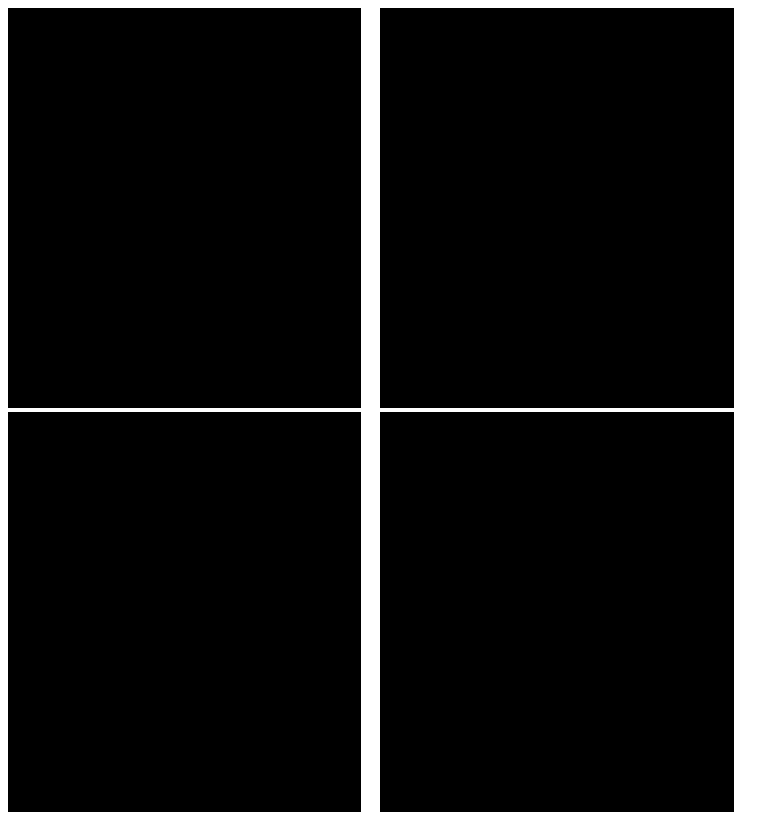
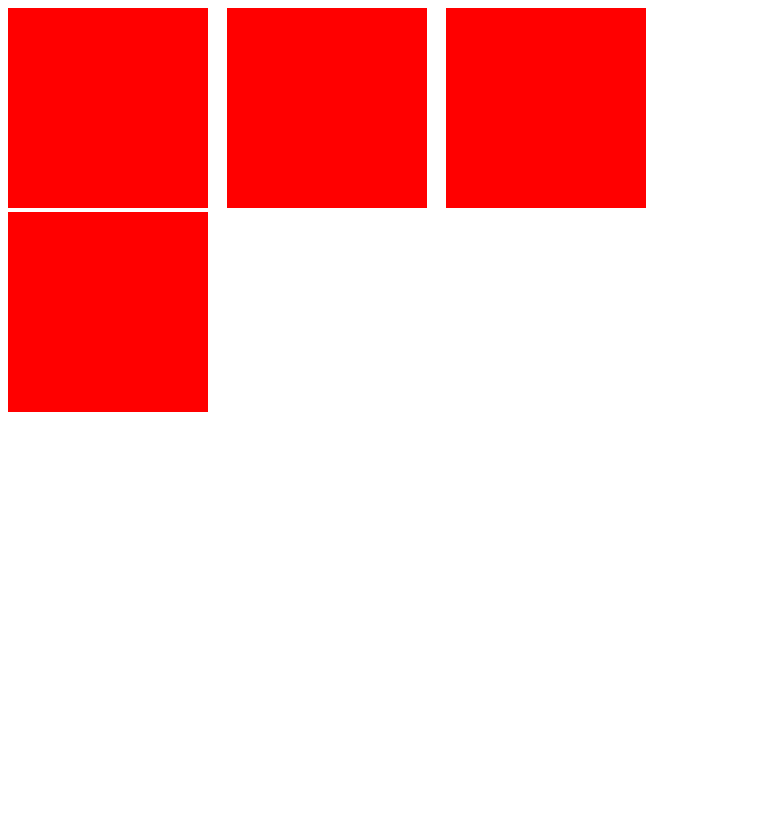
Before and after one commit to 6578901234567890/22, a plain HTML site: page index.html in a window 768 px wide. After the commit the page ends 800 px from the top, so only its background shows below. Drawn offline with Linux system fonts and the light colour scheme.

Commit message:
difficult very

```diff
--- a/style.css
+++ b/style.css
@@ -21,12 +21,21 @@
 }
 }
 @media screen and (min-width: 640px)
- and (max-width: 1024px)
+ and (max-width: 1000px)
 {
  .block{
- height: 400px;
+ height: 200px;
  width: 47%;
  margin-right: 2%;
  display: inline-block;
 }
  }
+ @media screen and (max-width: 1000px)
+ {
+ .block{
+ height: 200px;
+ width: 200px;
+ margin-right: 2%;
+background-color:red;
+ display: inline-block;
+}
```
